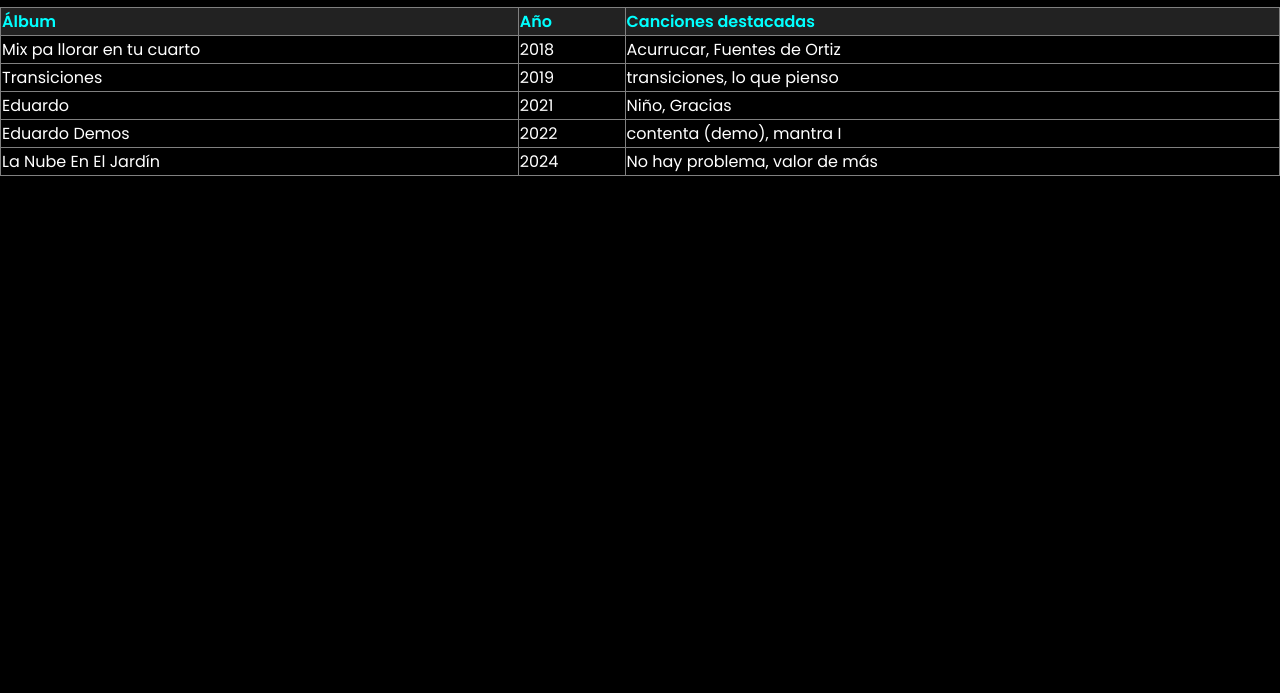
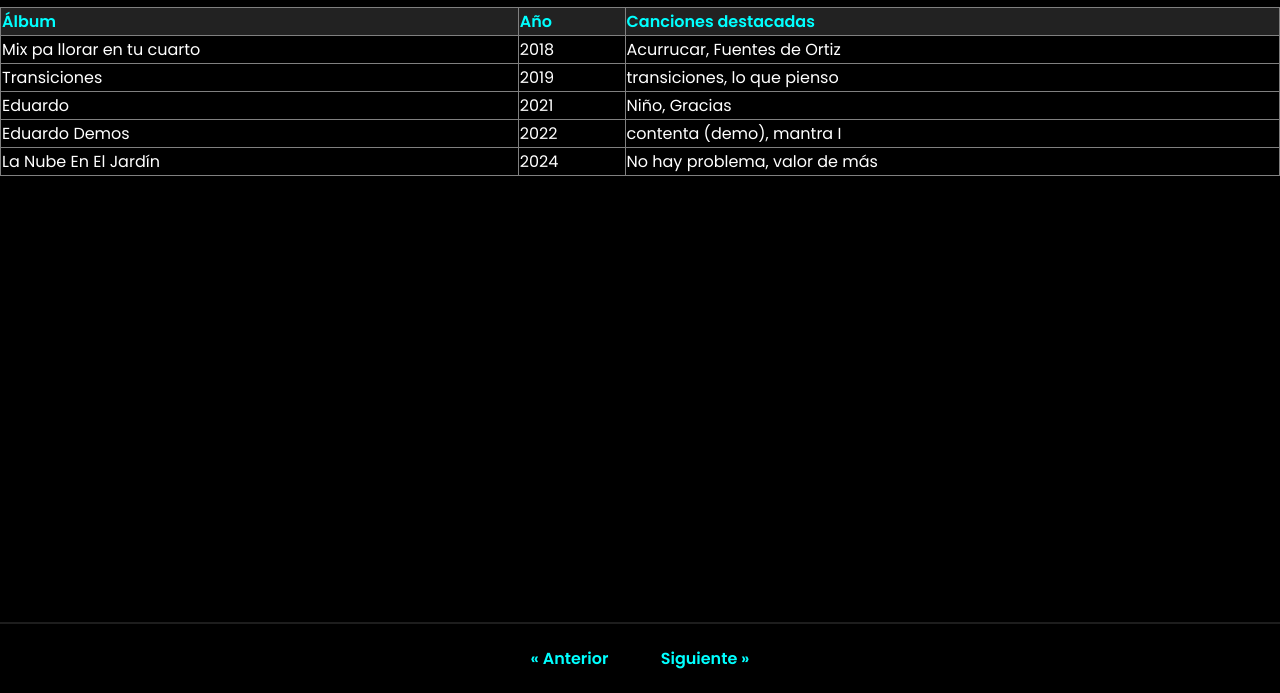
Before and after one commit to edmavs/edmavs.github.io, a plain HTML site: page discografia.html in a window 1280 px wide. Shown: the part 107-800 px from the top of the page. Drawn offline with Linux system fonts and the light colour scheme.

Commit message:
Update discografia.html

```diff
--- a/discografia.html
+++ b/discografia.html
@@ -6,7 +6,7 @@
   <link rel="stylesheet" href="css/basiccss.css">
 </head>
 <body class="bg-black mt-20">
-  <main>
+
     <h1>Discografía oficial</h1>
 
     <table border="1" style="width: 100%; border-collapse: collapse; text-align: left;">
@@ -41,6 +41,11 @@
         <td>No hay problema, valor de más</td>
       </tr>
     </table>
-  </main>
+   <div style="height: 80px;"></div>
+<div class="nav-bar" >
+  <a href="musica.html" class="btn" >&laquo; Anterior</a>
+
+  <a href="joyitas.html" class="btn">Siguiente &raquo;</a>
+</div>
 </body>
 </html>
```
